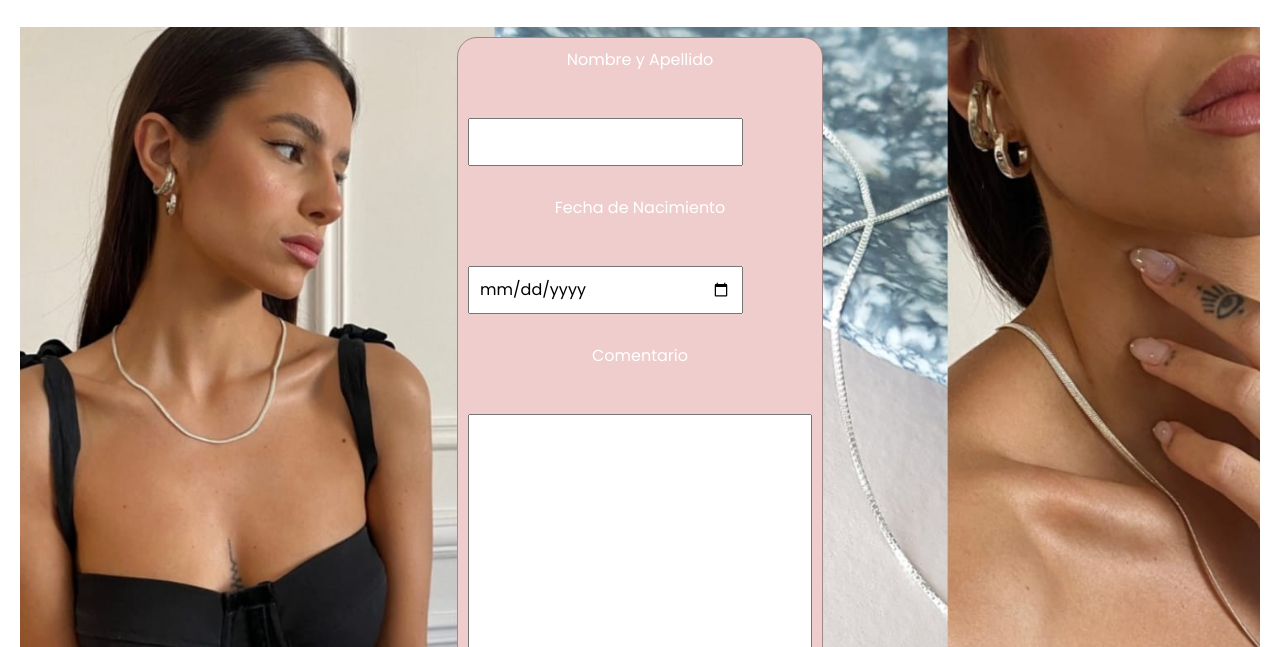
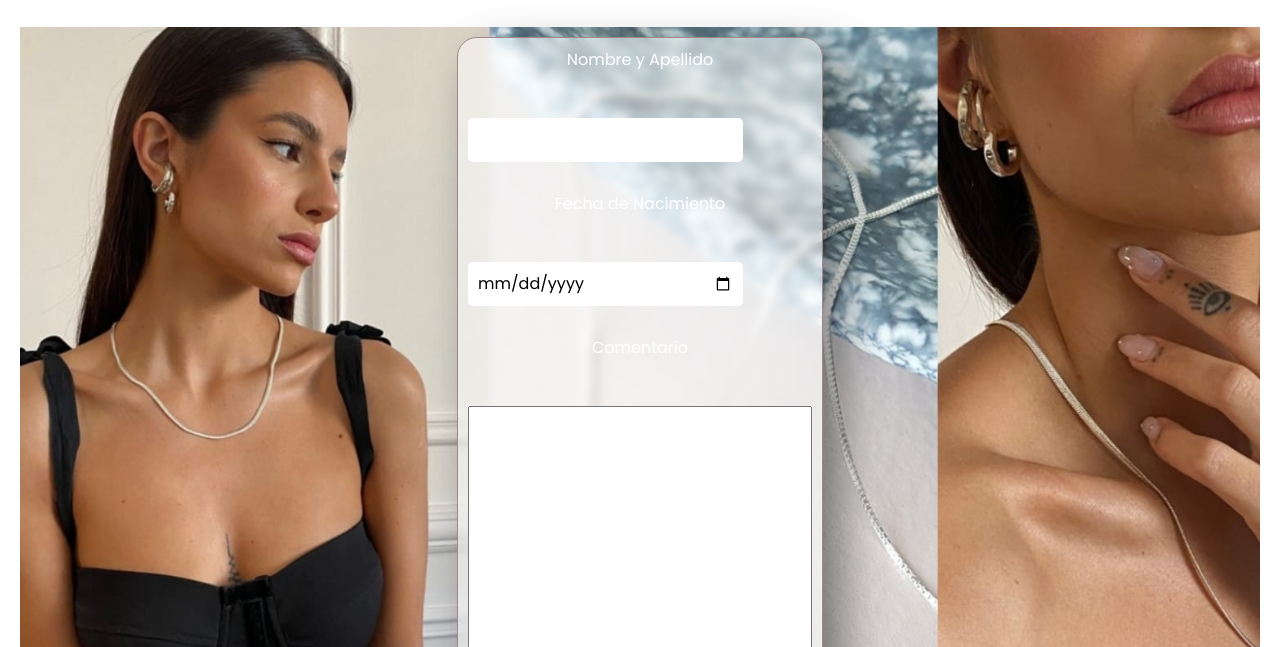
Before and after one commit to marianotrogo/tienda-trogo, a plain HTML site: page pages/contacto.html in a window 1280 px wide. Shown: the part 153-800 px from the top of the page. Drawn offline with nearby package versions, Linux system fonts and the light colour scheme.

Commit message:
arreglo form

```diff
--- a/estilos.css
+++ b/estilos.css
@@ -189,14 +189,18 @@ a{
     grid-template-columns: 1fr;
     width: 30%;
     gap: 30px;
-    background-color: #efcdcd;
+    background: rgba(255, 255, 255, 0.5);
     border: 1px solid #a08888;
     padding: 10px;
     border-radius: 20px;
+    backdrop-filter: blur(5px);
+    box-shadow: 20px 20px 50px rgba(0, 0, 0, 0.5);
 }
 .form_container input{
     width: 80%;
     padding: 10px;
+    border-radius: 5px;
+    border: none;
 }
 
 .form_container textarea{
```
